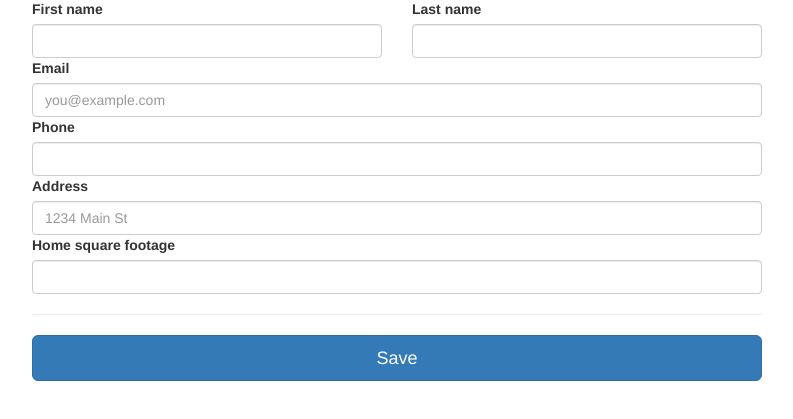
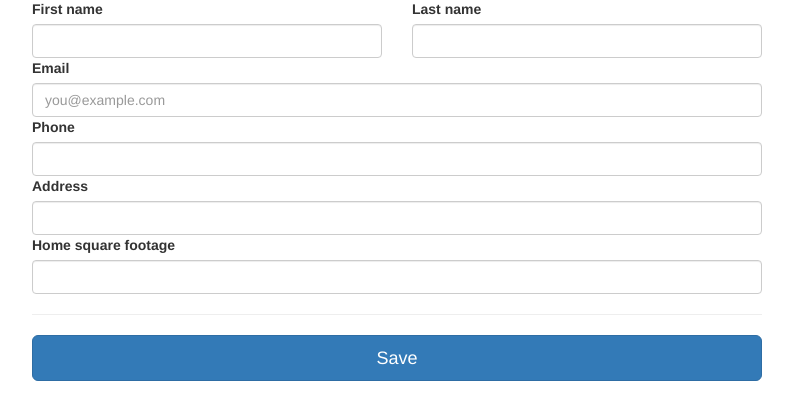
Before and after one commit to ratheeshmv/lead-capturing-system, a PHP site: page / in a window 1280 px wide. Shown: the part 61-480 px from the top of the page, without its empty margins (53-846 px from the left). Run offline with PHP 8.4, Linux system fonts and the light colour scheme; some libraries are stand-ins or nearby versions.

Commit message:
landing page

```diff
--- a/index.php
+++ b/index.php
@@ -50,7 +50,7 @@
                     </div>
                     <div class="mb-3">
                       <label for="address">Address</label>
-                      <input type="text" class="form-control" id="address" placeholder="1234 Main St" >
+                      <input type="text" class="form-control" id="address" >
                     </div>
                     <div class="mb-3">
                       <label for="email">Home square footage</label>
```
